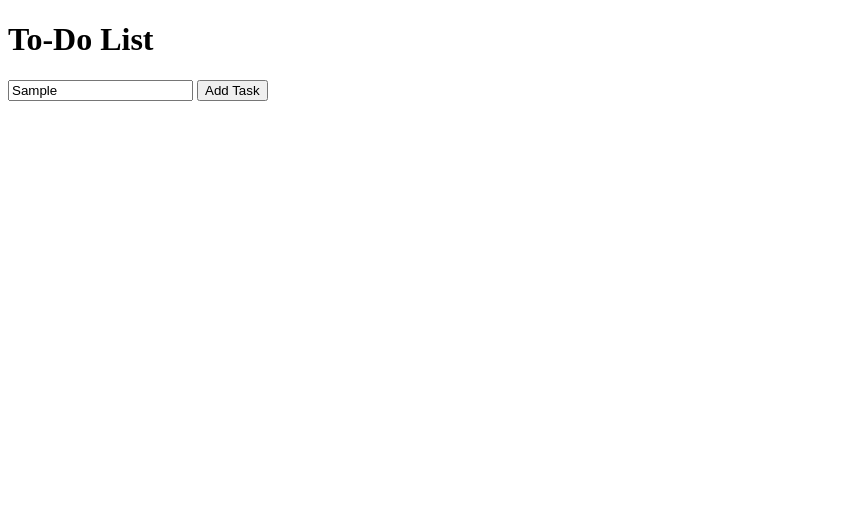
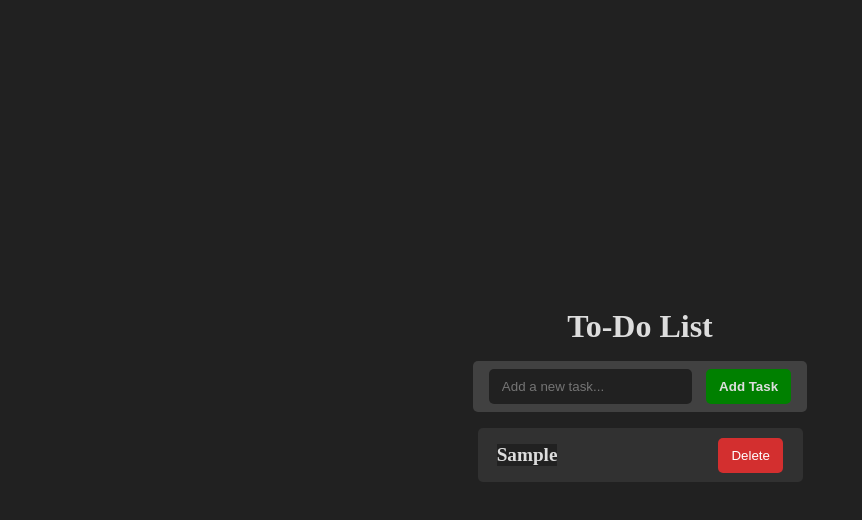
Before and after one commit to MR-SAIKAT3/JSProject, a plain HTML site: page To-Do-List/index.html in a window 1280 px wide. Both pictures are taken after typing "Sample" into the empty fields and a click on the button "Add Task". Shown: the whole page, without its empty margins (0-862 px from the left). Drawn offline with Linux system fonts and the light colour scheme.

Commit message:
Done To-Do List

```diff
--- a/To-Do-List/index.html
+++ b/To-Do-List/index.html
@@ -1,16 +1,16 @@
 <!DOCTYPE html>
 <html lang="en">
   <head>
-    <meta charset="UTF-8">
-    <meta name="viewport" content="width=device-width, initial-scale=1.0">
-    <link rel="stylesheet" href="style.css">
+    <meta charset="UTF-8" />
+    <meta name="viewport" content="width=device-width, initial-scale=1.0" />
+    <link rel="stylesheet" href="style.css" />
     <title>To-Do List</title>
   </head>
   <body>
     <div class="container">
       <h1>To-Do List</h1>
       <div class="input-container">
-            <input type="text" id="todo-input" placeholder="Add a new task...">
+        <input type="text" id="todo-input" placeholder="Add a new task..." />
         <button id="add-task-btn">Add Task</button>
       </div>
       <ul id="todo-list"></ul>
--- a/To-Do-List/script.js
+++ b/To-Do-List/script.js
@@ -0,0 +1,53 @@
+document.addEventListener("DOMContentLoaded", () => {
+  const todoInput = document.getElementById("todo-input");
+  const addButton = document.getElementById("add-task-btn");
+  const todoList = document.getElementById("todo-list");
+
+  let tasks = JSON.parse(localStorage.getItem("tasks")) || [];
+
+  tasks.forEach((task) => renderTask(task));
+
+  addButton.addEventListener("click", () => {
+    let taskText = todoInput.value.trim();
+    if (taskText === "") return;
+
+    const newTask = {
+      id: Date.now(),
+      text: taskText,
+      isCompleted: false,
+    };
+    tasks.push(newTask);
+    saveTasks();
+    renderTask(newTask);
+    todoInput.value = ""; //clear input
+  });
+
+  function renderTask(task) {
+    const li = document.createElement("li");
+    li.setAttribute("date-id", task.id);
+    if (task.isCompleted) li.classList.add("completed");
+    li.innerHTML = `
+        <span>${task.text}</span>
+        <button>Delete</button>
+        `;
+    li.addEventListener("click", (e) => {
+      if (e.target.tagName === "BUTTON") return;
+      task.isCompleted = !task.isCompleted;
+      li.classList.toggle("completed");
+      saveTasks();
+    });
+
+    li.querySelector("button").addEventListener("click", (e) => {
+      e.stopPropagation(); //prevent toggle from firing
+      tasks = tasks.filter((t) => t.id !== task.id);
+      li.remove();
+      saveTasks();
+    });
+
+    todoList.appendChild(li);
+  }
+
+  function saveTasks() {
+    localStorage.setItem("tasks", JSON.stringify(tasks));
+  }
+});
--- a/To-Do-List/style.css
+++ b/To-Do-List/style.css
@@ -0,0 +1,78 @@
+* {
+  margin: 0;
+  padding: 0;
+  box-sizing: border-box;
+  background: #212121;
+  color: #ddd;
+}
+
+.container {
+  height: 100vh;
+  display: flex;
+  flex-direction: column;
+  justify-content: center;
+  align-items: center;
+  gap: 1em;
+}
+.input-container {
+  background: #414141;
+  padding: 0.5em 1em;
+  border-radius: 5px;
+  display: flex;
+  gap: 0.85em;
+}
+#todo-input {
+  padding: 0.75em 1em;
+  border: none;
+  color: #ddd;
+  border-radius: 5px;
+}
+#add-task-btn {
+  padding: 0.75em 1em;
+  border: none;
+  background: green;
+  color: #ddd;
+  font-weight: bold;
+  border-radius: 5px;
+}
+#add-task-btn:hover {
+  cursor: pointer;
+  background-color: rgb(2, 152, 2);
+}
+
+ul {
+  list-style-type: none;
+  padding: 0;
+  width: 325px;
+}
+
+li {
+  background-color: #313131;
+  font-weight: bold;
+  font-size: larger;
+  padding: 0.5em 1em;
+  margin-bottom: 10px;
+  border-radius: 5px;
+  display: flex;
+  justify-content: space-between;
+  align-items: center;
+  gap: 2em;
+}
+
+li.completed {
+  text-decoration: line-through;
+  opacity: 0.7;
+}
+
+li button {
+  background-color: #d32f2f;
+  border: none;
+  padding: 0.75em 1em;
+  color: white;
+  border-radius: 5px;
+  cursor: pointer;
+}
+
+li button:hover {
+  background-color: #b71c1c;
+}
```
Lines whose indentation alone changed are shown as unchanged.
